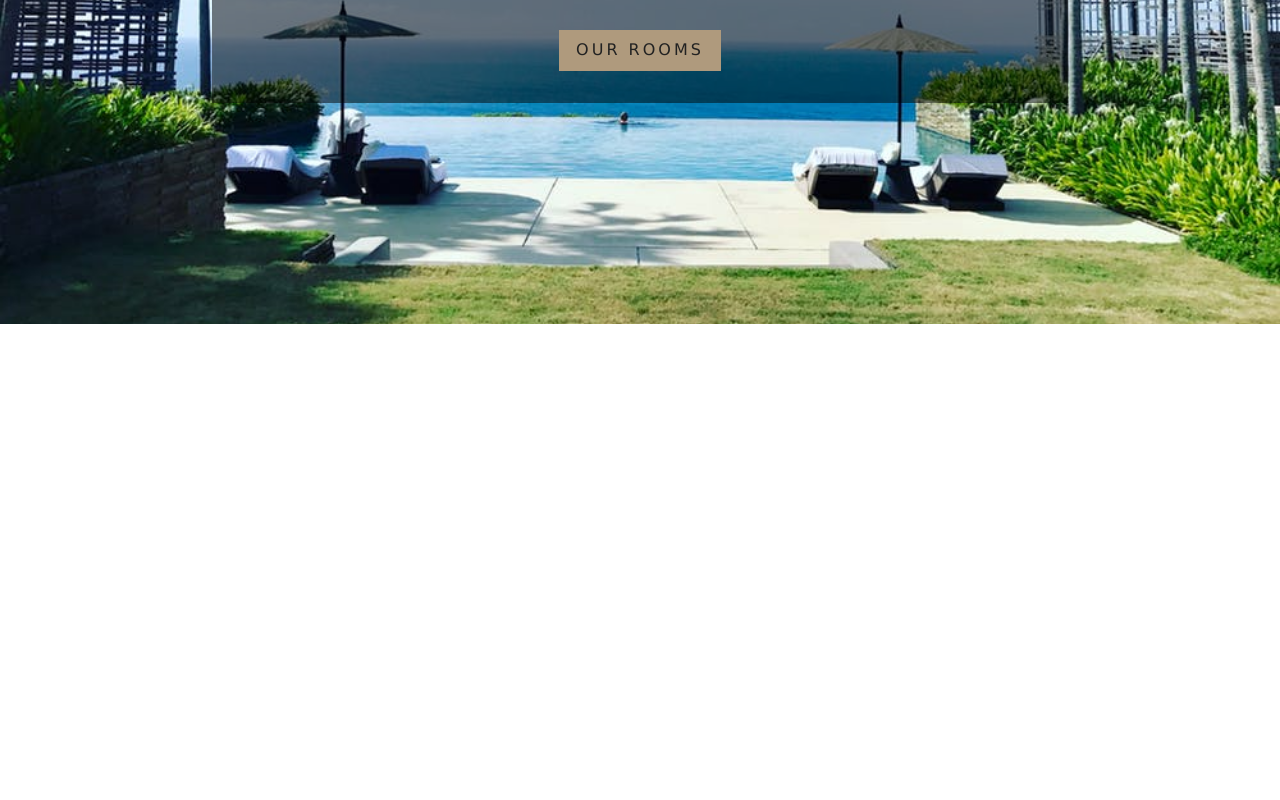
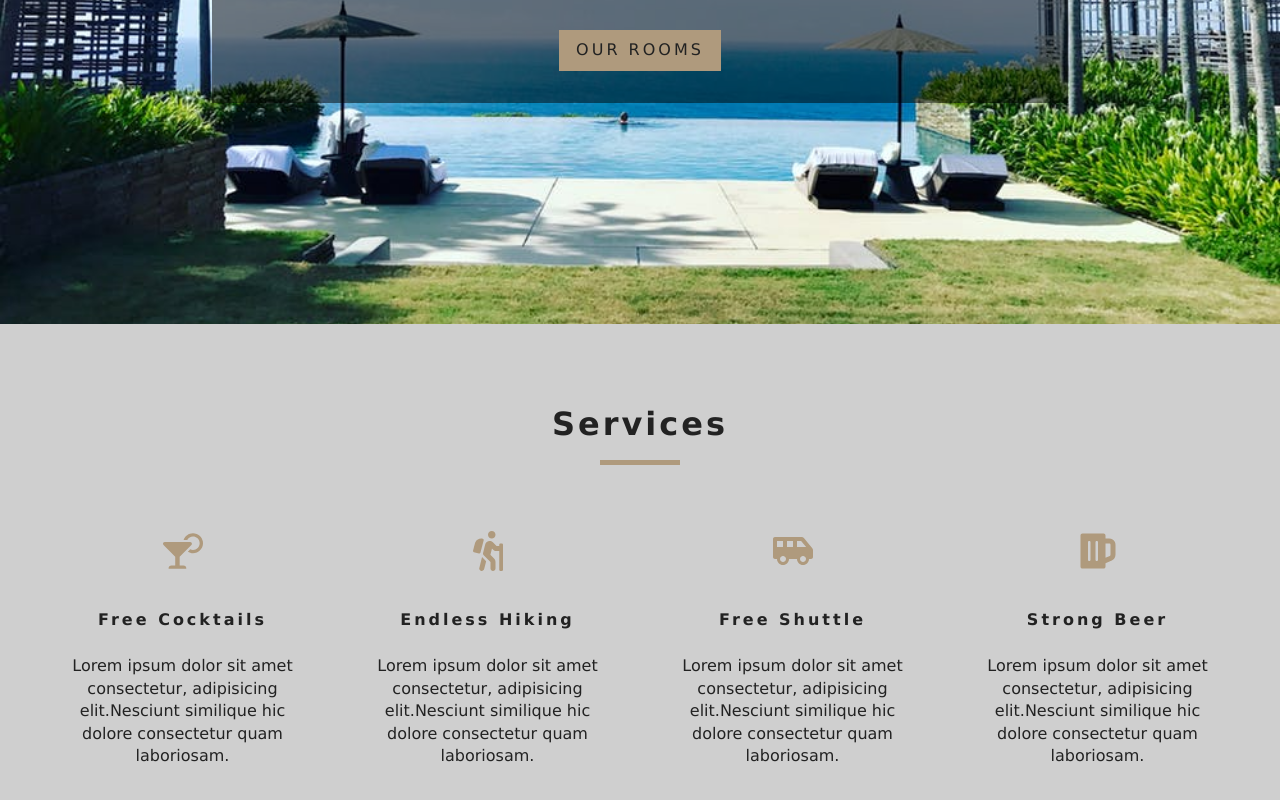
Before and after one commit to DevishBaidawarChhetri/react-beach-resort, a React (Create React App) app: page / in a window 1280 px wide. Shown: the part 476-1276 px from the top of the page. Before the commit the page ends 800 px from the top, so only its background shows below. Built offline with nearby package versions, Linux system fonts and the light colour scheme.

Commit message:
Added Services Section

```diff
--- a/src/App.css
+++ b/src/App.css
@@ -294,6 +294,7 @@
 
 .services h6 {
 	letter-spacing: var(--mainSpacing);
+	text-transform: capitalize;
 }
 
 .services p {
--- /dev/null
+++ b/src/components/Services.js
@@ -0,0 +1,48 @@
+import React, { Component } from 'react'
+import { FaCocktail, FaHiking, FaShuttleVan, FaBeer } from 'react-icons/fa'
+import Title from './Title.js'
+
+export default class Services extends Component {
+	state = {
+		services: [
+			{
+				icon: <FaCocktail />,
+				title: "Free Cocktails",
+				info: "Lorem ipsum dolor sit amet consectetur, adipisicing elit.Nesciunt similique hic dolore consectetur quam laboriosam.",
+			},
+			{
+				icon: <FaHiking />,
+				title: "Endless Hiking",
+				info: "Lorem ipsum dolor sit amet consectetur, adipisicing elit.Nesciunt similique hic dolore consectetur quam laboriosam.",
+			},
+			{
+				icon: <FaShuttleVan />,
+				title: "Free Shuttle",
+				info: "Lorem ipsum dolor sit amet consectetur, adipisicing elit.Nesciunt similique hic dolore consectetur quam laboriosam.",
+			},
+			{
+				icon: <FaBeer />,
+				title: "Strong Beer",
+				info: "Lorem ipsum dolor sit amet consectetur, adipisicing elit.Nesciunt similique hic dolore consectetur quam laboriosam.",
+			},
+		]
+	}
+	render () {
+		return (
+			<section className="services">
+				<Title title="Services" />
+				<div className="services-center">
+					{ this.state.services.map( ( item, index ) => {
+						return (
+							<article key={ index } className="service">
+								<span>{ item.icon }</span>
+								<h6>{ item.title }</h6>
+								<p>{ item.info }</p>
+							</article>
+						)
+					} ) }
+				</div>
+			</section>
+		)
+	}
+}
--- /dev/null
+++ b/src/components/Title.js
@@ -0,0 +1,12 @@
+import React from 'react'
+
+function Title ( { title } ) {
+	return (
+		<div className="section-title">
+			<h4>{ title }</h4>
+			<div></div>
+		</div>
+	)
+}
+
+export default Title
--- a/src/pages/Home.js
+++ b/src/pages/Home.js
@@ -2,10 +2,12 @@
 import Hero from '../components/Hero'
 import Banner from '../components/Banner'
 import { Link } from 'react-router-dom'
+import Services from "../components/Services"
 
 
 function Home () {
 	return (
+		<React.Fragment>
 			<Hero>
 				<Banner
 					title="Luxurious Rooms"
@@ -16,6 +18,8 @@
 				</Link>
 				</Banner>
 			</Hero>
+			<Services />
+		</React.Fragment>
 	)
 }
 
```
Lines whose indentation alone changed are shown as unchanged.
